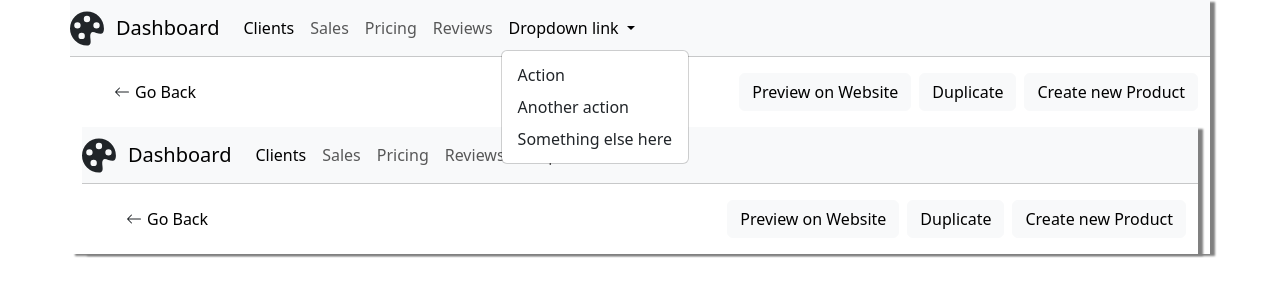
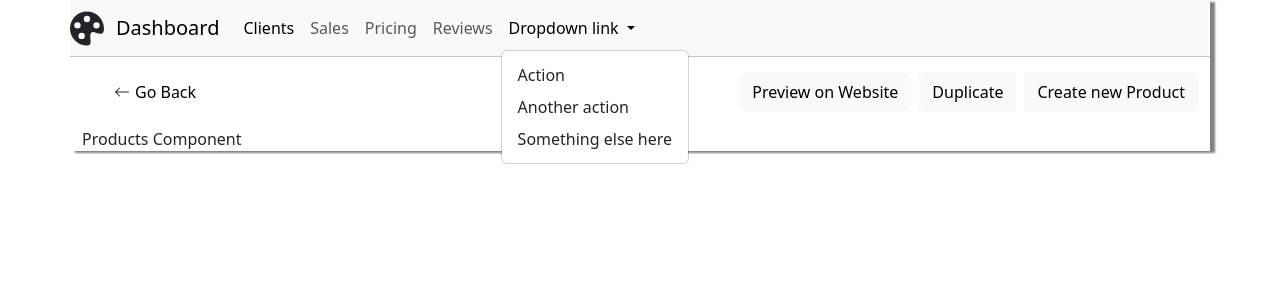
Before and after one commit to Nataliiaodai/natashop-admin, an Angular app: page /admin/product in a window 1280 px wide. Both pictures are taken after a click on the button "Dropdown link". Shown: the top 300 px of the page. Built offline with nearby package versions, Linux system fonts and the light colour scheme.

Commit message:
added some changes in routing

```diff
--- a/src/app/app-routing.module.ts
+++ b/src/app/app-routing.module.ts
@@ -3,12 +3,12 @@ import { RouterModule, Routes } from '@angular/router';
 import {AppComponent} from "./app.component";
 import {ProductEditComponent} from "./product/product-edit/product-edit.component";
 import {NotFoundComponent} from "./not-found/not-found.component";
+import { ProductsComponent} from "./product/products.component";
 
 
 const routes: Routes = [
-  // { path: '', component: HomeComponent},
+  { path: 'admin/product', component: ProductsComponent },
   { path: 'admin/product/edit', component: ProductEditComponent },
-  { path: 'admin/product', component: AppComponent },
   { path: '**', component: NotFoundComponent },
 ];
 
--- a/src/app/app.component.html
+++ b/src/app/app.component.html
@@ -1,95 +1,94 @@
-<!--<!doctype html>-->
-<!--<html lang="en">-->
-<!--<head>-->
-<!--  <meta charset="UTF-8">-->
-<!--  <meta name="viewport"-->
-<!--        content="width=device-width, user-scalable=no, initial-scale=1.0, maximum-scale=1.0, minimum-scale=1.0">-->
-<!--  <meta http-equiv="X-UA-Compatible" content="ie=edge">-->
-<!--  <title>Natashop-admin</title>-->
-<!--</head>-->
-<!--<body>-->
-<!--<div class="container container-background">-->
-<!--  <div class="row">-->
+<!doctype html>
+<html lang="en">
+<head>
+  <meta charset="UTF-8">
+  <meta name="viewport"
+        content="width=device-width, user-scalable=no, initial-scale=1.0, maximum-scale=1.0, minimum-scale=1.0">
+  <meta http-equiv="X-UA-Compatible" content="ie=edge">
+  <title>Natashop-admin</title>
+</head>
+<body>
+<div class="container container-background">
+  <div class="row">
 
-<!--    <nav class="navbar navbar-expand-lg bg-body-tertiary">-->
-<!--      <svg xmlns="http://www.w3.org/2000/svg" width="35" height="35" fill="currentColor" class="bi bi-palette-fill"-->
-<!--           viewBox="0 0 16 16">-->
-<!--        <path-->
-<!--          d="M12.433 10.07C14.133 10.585 16 11.15 16 8a8 8 0 1 0-8 8c1.996 0 1.826-1.504 1.649-3.08-.124-1.101-.252-2.237.351-2.92.465-.527 1.42-.237 2.433.07zM8 5a1.5 1.5 0 1 1 0-3 1.5 1.5 0 0 1 0 3zm4.5 3a1.5 1.5 0 1 1 0-3 1.5 1.5 0 0 1 0 3zM5 6.5a1.5 1.5 0 1 1-3 0 1.5 1.5 0 0 1 3 0zm.5 6.5a1.5 1.5 0 1 1 0-3 1.5 1.5 0 0 1 0 3z"/>-->
-<!--      </svg>-->
-<!--      <div class="container-fluid">-->
-<!--        <a class="navbar-brand" href="#">Dashboard</a>-->
-<!--        <button class="navbar-toggler" type="button" data-bs-toggle="collapse" data-bs-target="#navbarNav"-->
-<!--                aria-controls="navbarNav" aria-expanded="false" aria-label="Toggle navigation">-->
-<!--          <span class="navbar-toggler-icon"></span>-->
-<!--        </button>-->
-<!--        <div class="collapse navbar-collapse" id="navbarNav">-->
-<!--          <ul class="navbar-nav">-->
-<!--            <li class="nav-item">-->
-<!--              <a class="nav-link active" aria-current="page" href="#">Clients</a>-->
-<!--            </li>-->
-<!--            <li class="nav-item">-->
-<!--              <a class="nav-link" href="#">Sales</a>-->
-<!--            </li>-->
-<!--            <li class="nav-item">-->
-<!--              <a class="nav-link" href="#">Pricing</a>-->
-<!--            </li>-->
-<!--            <li class="nav-item">-->
-<!--              <a class="nav-link">Reviews</a>-->
-<!--            </li>-->
-<!--            <li class="nav-item dropdown">-->
-<!--              <a class="nav-link dropdown-toggle" href="#" role="button" data-bs-toggle="dropdown"-->
-<!--                 aria-expanded="false">-->
-<!--                Dropdown link-->
-<!--              </a>-->
-<!--              <ul class="dropdown-menu">-->
-<!--                <li><a class="dropdown-item" href="#">Action</a></li>-->
-<!--                <li><a class="dropdown-item" href="#">Another action</a></li>-->
-<!--                <li><a class="dropdown-item" href="#">Something else here</a></li>-->
-<!--              </ul>-->
-<!--            </li>-->
-<!--          </ul>-->
-<!--        </div>-->
-<!--      </div>-->
-<!--    </nav>-->
-<!--  </div>-->
+    <nav class="navbar navbar-expand-lg bg-body-tertiary">
+      <svg xmlns="http://www.w3.org/2000/svg" width="35" height="35" fill="currentColor" class="bi bi-palette-fill"
+           viewBox="0 0 16 16">
+        <path
+          d="M12.433 10.07C14.133 10.585 16 11.15 16 8a8 8 0 1 0-8 8c1.996 0 1.826-1.504 1.649-3.08-.124-1.101-.252-2.237.351-2.92.465-.527 1.42-.237 2.433.07zM8 5a1.5 1.5 0 1 1 0-3 1.5 1.5 0 0 1 0 3zm4.5 3a1.5 1.5 0 1 1 0-3 1.5 1.5 0 0 1 0 3zM5 6.5a1.5 1.5 0 1 1-3 0 1.5 1.5 0 0 1 3 0zm.5 6.5a1.5 1.5 0 1 1 0-3 1.5 1.5 0 0 1 0 3z"/>
+      </svg>
+      <div class="container-fluid">
+        <a class="navbar-brand" href="#">Dashboard</a>
+        <button class="navbar-toggler" type="button" data-bs-toggle="collapse" data-bs-target="#navbarNav"
+                aria-controls="navbarNav" aria-expanded="false" aria-label="Toggle navigation">
+          <span class="navbar-toggler-icon"></span>
+        </button>
+        <div class="collapse navbar-collapse" id="navbarNav">
+          <ul class="navbar-nav">
+            <li class="nav-item">
+              <a class="nav-link active" aria-current="page" href="#">Clients</a>
+            </li>
+            <li class="nav-item">
+              <a class="nav-link" href="#">Sales</a>
+            </li>
+            <li class="nav-item">
+              <a class="nav-link" href="#">Pricing</a>
+            </li>
+            <li class="nav-item">
+              <a class="nav-link">Reviews</a>
+            </li>
+            <li class="nav-item dropdown">
+              <a class="nav-link dropdown-toggle" href="#" role="button" data-bs-toggle="dropdown"
+                 aria-expanded="false">
+                Dropdown link
+              </a>
+              <ul class="dropdown-menu">
+                <li><a class="dropdown-item" href="#">Action</a></li>
+                <li><a class="dropdown-item" href="#">Another action</a></li>
+                <li><a class="dropdown-item" href="#">Something else here</a></li>
+              </ul>
+            </li>
+          </ul>
+        </div>
+      </div>
+    </nav>
+  </div>
 
 
 
-<!--  <div class="row">-->
-<!--  <hr>-->
-<!--  <div class="col-md-12 flex-list">-->
-<!--    <ul class="d-grid gap-2 d-md-flex justify-content-md-end">-->
-<!--      <li class="base-item">-->
-<!--        <svg style="margin-right: 5px" xmlns="http://www.w3.org/2000/svg" width="16" height="16" fill="currentColor"-->
-<!--             class="bi bi-arrow-left" viewBox="0 0 16 16">-->
-<!--          <path fill-rule="evenodd"-->
-<!--                d="M15 8a.5.5 0 0 0-.5-.5H2.707l3.147-3.146a.5.5 0 1 0-.708-.708l-4 4a.5.5 0 0 0 0 .708l4 4a.5.5 0 0 0 .708-.708L2.707 8.5H14.5A.5.5 0 0 0 15 8z"/>-->
-<!--        </svg>-->
-<!--        <a class="base-link" routerLink="/admin/product" routerLinkActive="active">Go Back</a>-->
-<!--      </li>-->
-<!--    </ul>-->
+  <div class="row">
+    <hr>
+    <div class="col-md-12 flex-list">
+      <ul class="d-grid gap-2 d-md-flex justify-content-md-end">
+        <li class="base-item">
+          <svg style="margin-right: 5px" xmlns="http://www.w3.org/2000/svg" width="16" height="16" fill="currentColor"
+               class="bi bi-arrow-left" viewBox="0 0 16 16">
+            <path fill-rule="evenodd"
+                  d="M15 8a.5.5 0 0 0-.5-.5H2.707l3.147-3.146a.5.5 0 1 0-.708-.708l-4 4a.5.5 0 0 0 0 .708l4 4a.5.5 0 0 0 .708-.708L2.707 8.5H14.5A.5.5 0 0 0 15 8z"/>
+          </svg>
+          <a class="base-link" routerLink="/admin/product" routerLinkActive="active">Go Back</a>
+        </li>
+      </ul>
 
-<!--    <ul class="d-grid gap-2 d-md-flex justify-content-md-end">-->
-<!--      <li class="base-item btn btn-light">-->
-<!--        <a class="base-link" routerLink="/component" routerLinkActive="active">Preview on Website</a>-->
-<!--      </li>-->
-<!--      <li class="base-item btn btn-light">-->
-<!--        <a class="base-link" routerLink="/component" routerLinkActive="active">Duplicate</a>-->
-<!--      </li>-->
-<!--      <li class="base-item btn btn-light">-->
-<!--        <a class="base-link" routerLink="/admin/product/edit" routerLinkActive="active">Create new Product</a>-->
-<!--      </li>-->
-<!--    </ul>-->
-<!--  </div>-->
+      <ul class="d-grid gap-2 d-md-flex justify-content-md-end">
+        <li class="base-item btn btn-light">
+          <a class="base-link" routerLink="/component" routerLinkActive="active">Preview on Website</a>
+        </li>
+        <li class="base-item btn btn-light">
+          <a class="base-link" routerLink="/component" routerLinkActive="active">Duplicate</a>
+        </li>
+        <li class="base-item btn btn-light">
+          <a class="base-link" routerLink="/admin/product/edit" routerLinkActive="active">Create new Product</a>
+        </li>
+      </ul>
+    </div>
 
 
 
-<!--  </div>-->
+  </div>
 
-<!--  <router-outlet></router-outlet>-->
-<!--</div>-->
+  <router-outlet></router-outlet>
+</div>
 
-<!--</body>-->
-<!--</html>-->
-<app-home-page></app-home-page>
+</body>
+</html>
--- a/src/app/app.module.ts
+++ b/src/app/app.module.ts
@@ -7,14 +7,14 @@ import {FormsModule} from "@angular/forms";
 import {HttpClientModule} from "@angular/common/http";
 import { ProductEditComponent } from './product/product-edit/product-edit.component';
 import { NotFoundComponent } from './not-found/not-found.component';
-import { HomePageComponent } from './home-page/home-page.component';
+import { ProductsComponent } from './product/products.component';
 
 @NgModule({
   declarations: [
     AppComponent,
     ProductEditComponent,
     NotFoundComponent,
-    HomePageComponent,
+    ProductsComponent,
   ],
   imports: [
     BrowserModule,
--- a/src/app/home-page/home-page.component.html
+++ /dev/null
@@ -1,94 +0,0 @@
-<!doctype html>
-<html lang="en">
-<head>
-  <meta charset="UTF-8">
-  <meta name="viewport"
-        content="width=device-width, user-scalable=no, initial-scale=1.0, maximum-scale=1.0, minimum-scale=1.0">
-  <meta http-equiv="X-UA-Compatible" content="ie=edge">
-  <title>Natashop-admin</title>
-</head>
-<body>
-<div class="container container-background">
-  <div class="row">
-
-    <nav class="navbar navbar-expand-lg bg-body-tertiary">
-      <svg xmlns="http://www.w3.org/2000/svg" width="35" height="35" fill="currentColor" class="bi bi-palette-fill"
-           viewBox="0 0 16 16">
-        <path
-          d="M12.433 10.07C14.133 10.585 16 11.15 16 8a8 8 0 1 0-8 8c1.996 0 1.826-1.504 1.649-3.08-.124-1.101-.252-2.237.351-2.92.465-.527 1.42-.237 2.433.07zM8 5a1.5 1.5 0 1 1 0-3 1.5 1.5 0 0 1 0 3zm4.5 3a1.5 1.5 0 1 1 0-3 1.5 1.5 0 0 1 0 3zM5 6.5a1.5 1.5 0 1 1-3 0 1.5 1.5 0 0 1 3 0zm.5 6.5a1.5 1.5 0 1 1 0-3 1.5 1.5 0 0 1 0 3z"/>
-      </svg>
-      <div class="container-fluid">
-        <a class="navbar-brand" href="#">Dashboard</a>
-        <button class="navbar-toggler" type="button" data-bs-toggle="collapse" data-bs-target="#navbarNav"
-                aria-controls="navbarNav" aria-expanded="false" aria-label="Toggle navigation">
-          <span class="navbar-toggler-icon"></span>
-        </button>
-        <div class="collapse navbar-collapse" id="navbarNav">
-          <ul class="navbar-nav">
-            <li class="nav-item">
-              <a class="nav-link active" aria-current="page" href="#">Clients</a>
-            </li>
-            <li class="nav-item">
-              <a class="nav-link" href="#">Sales</a>
-            </li>
-            <li class="nav-item">
-              <a class="nav-link" href="#">Pricing</a>
-            </li>
-            <li class="nav-item">
-              <a class="nav-link">Reviews</a>
-            </li>
-            <li class="nav-item dropdown">
-              <a class="nav-link dropdown-toggle" href="#" role="button" data-bs-toggle="dropdown"
-                 aria-expanded="false">
-                Dropdown link
-              </a>
-              <ul class="dropdown-menu">
-                <li><a class="dropdown-item" href="#">Action</a></li>
-                <li><a class="dropdown-item" href="#">Another action</a></li>
-                <li><a class="dropdown-item" href="#">Something else here</a></li>
-              </ul>
-            </li>
-          </ul>
-        </div>
-      </div>
-    </nav>
-  </div>
-
-
-
-  <div class="row">
-    <hr>
-    <div class="col-md-12 flex-list">
-      <ul class="d-grid gap-2 d-md-flex justify-content-md-end">
-        <li class="base-item">
-          <svg style="margin-right: 5px" xmlns="http://www.w3.org/2000/svg" width="16" height="16" fill="currentColor"
-               class="bi bi-arrow-left" viewBox="0 0 16 16">
-            <path fill-rule="evenodd"
-                  d="M15 8a.5.5 0 0 0-.5-.5H2.707l3.147-3.146a.5.5 0 1 0-.708-.708l-4 4a.5.5 0 0 0 0 .708l4 4a.5.5 0 0 0 .708-.708L2.707 8.5H14.5A.5.5 0 0 0 15 8z"/>
-          </svg>
-          <a class="base-link" routerLink="/admin/product" routerLinkActive="active">Go Back</a>
-        </li>
-      </ul>
-
-      <ul class="d-grid gap-2 d-md-flex justify-content-md-end">
-        <li class="base-item btn btn-light">
-          <a class="base-link" routerLink="/component" routerLinkActive="active">Preview on Website</a>
-        </li>
-        <li class="base-item btn btn-light">
-          <a class="base-link" routerLink="/component" routerLinkActive="active">Duplicate</a>
-        </li>
-        <li class="base-item btn btn-light">
-          <a class="base-link" routerLink="/admin/product/edit" routerLinkActive="active">Create new Product</a>
-        </li>
-      </ul>
-    </div>
-
-
-
-  </div>
-
-  <router-outlet></router-outlet>
-</div>
-
-</body>
-</html>
--- a/src/app/product/product-edit/product-edit.component.html
+++ b/src/app/product/product-edit/product-edit.component.html
@@ -184,6 +184,4 @@
     </div>
 
   </form>
-
-  <hr>
     </div>
--- a/src/app/product/product-edit/product-edit.component.ts
+++ b/src/app/product/product-edit/product-edit.component.ts
@@ -45,7 +45,7 @@ export class ProductEditComponent implements OnInit{
   onProductDelete():void  {
     this.showId = false;
     this.productService.deleteProduct(this.prod).subscribe(
-      (response) => this.onProductReset(),
+      () => this.onProductReset(),
       (error: any) => console.log(error),
       () => console.log('Done deleting product'),
     )
--- /dev/null
+++ b/src/app/product/products.component.html
@@ -0,0 +1 @@
+<p>Products Component</p>
```
Also changed, not shown: src/app/home-page/home-page.component.ts (deleted, +0 -10 lines), src/app/product/products.component.ts (added, +10 -0 lines), src/app/home-page/home-page.component.css (deleted), src/app/product/products.component.css (added), 1 other file (tests, documents, lock files or other folders).
